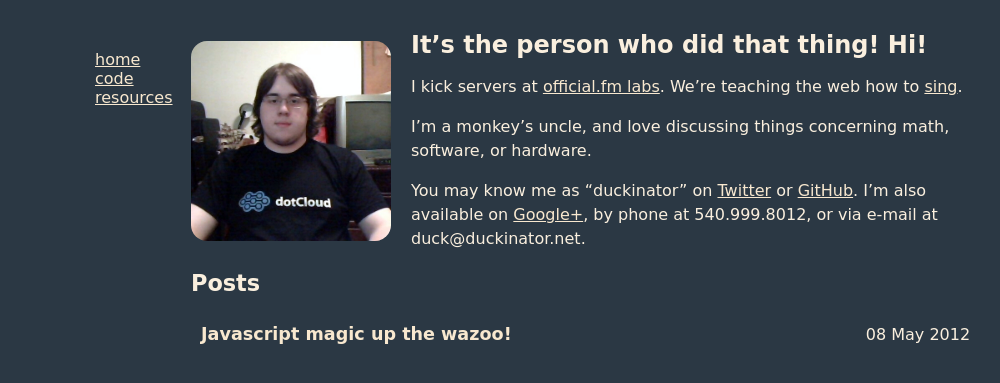
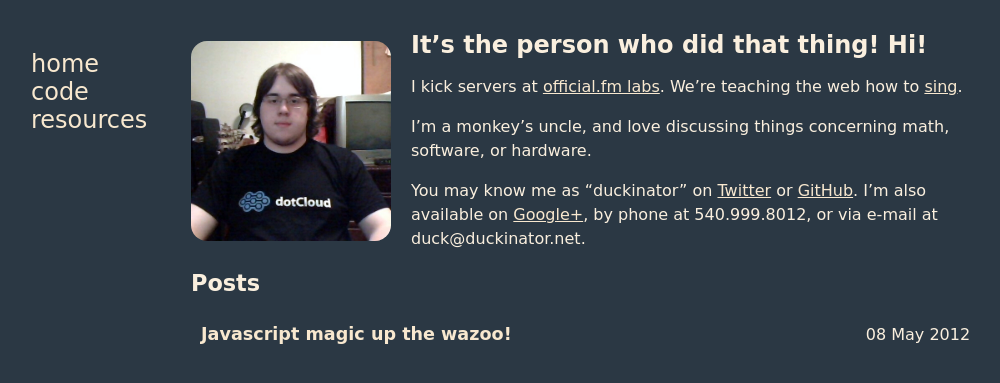
Before and after one commit to Dindows-Systems/duckinator.net, a Jekyll site: the page built from index.html, in a window 1280 px wide. Shown: the top 383 px of the page, without its empty margins (129-1129 px from the left). Built offline with Jekyll 4.4.1, drawn with Linux system fonts in a browser that asks for light colours; Markdown is read by kramdown in place of the engine named in the settings; the list of posts is cut into pages by our own code.

Commit message:
Fix side links.

```diff
--- a/css/main.css
+++ b/css/main.css
@@ -198,9 +198,13 @@ footer img {
 		float: left;
 	}
 
+	#navhead a {
+		text-decoration: none;
+		font-size: 1.5em;
+	}
+
 	#navhead ul {
 		padding-top: 1.2em;
-		padding-left: 4em;
 	}
 
 	#navhead li {
```
